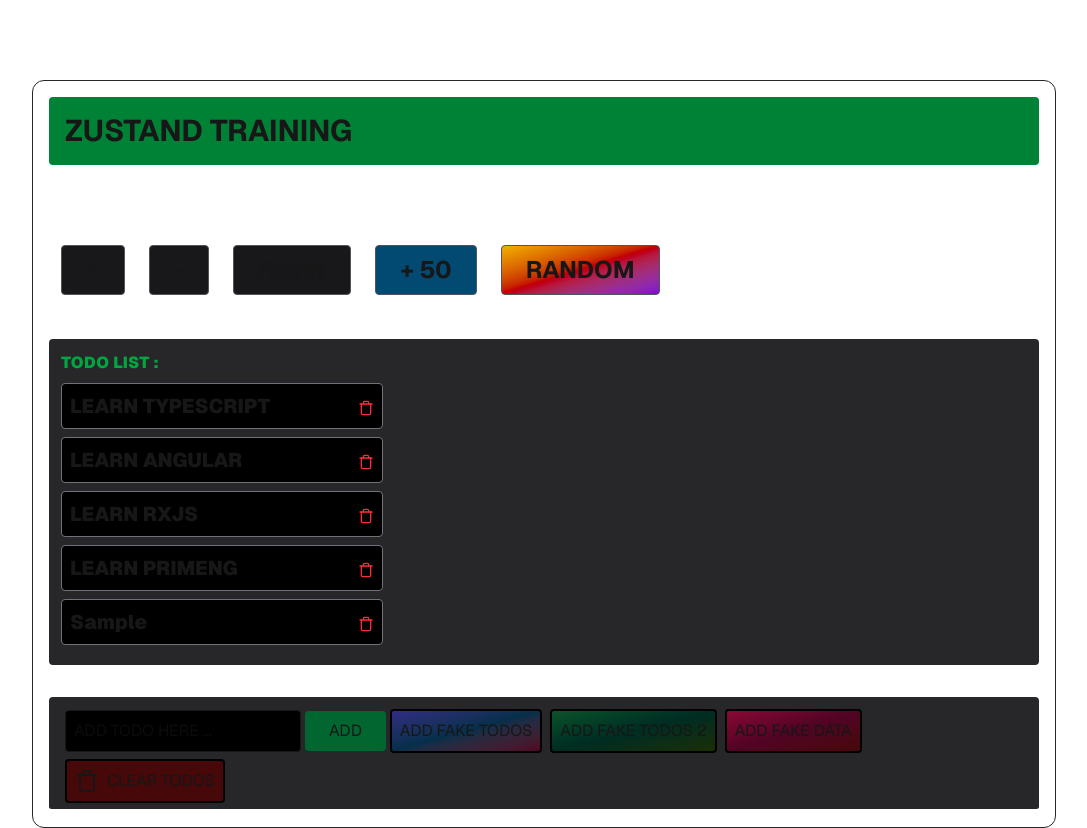
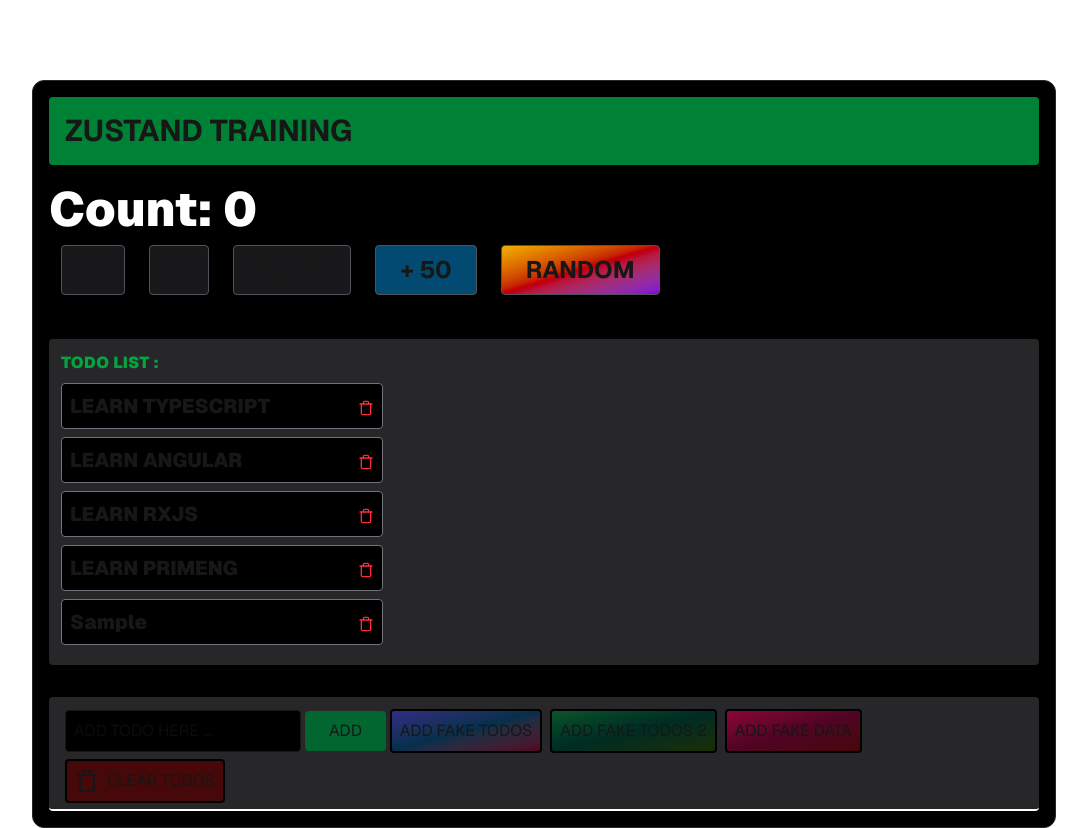
Before and after one commit to PouryaSoleimani/ZUSTAND, a Next.js app: page / in a window 1280 px wide. Both pictures are taken after typing "Sample" into the empty fields and a click on the button "ADD FAKE TODOS". Shown: the whole page, without its empty margins (96-1183 px from the left). Built offline with nearby package versions, Linux system fonts and the light colour scheme; no server answers.

Commit message:
ZUSTAND___AUTH

```diff
--- a/app/page.tsx
+++ b/app/page.tsx
@@ -4,7 +4,7 @@ import TodoList from "@/components/TodoList";
 
 export default function Home() {
   return (
-    <div className="flex flex-col gap-5 w-[80%] mx-auto justify-center mt-20 font-[family-name:var(--font-geist-sans)] border p-4 border-zinc-800 rounded-xl">
+    <div className="flex flex-col gap-5 w-[80%] mx-auto justify-center mt-20 font-[family-name:var(--font-geist-sans)] border p-4 border-zinc-800 rounded-xl bg-black">
       <h1 className="bg-green-700 text-3xl font-bold p-4 rounded">ZUSTAND TRAINING</h1>
       <Counter />
       <TodoList />
--- a/components/TodoList.tsx
+++ b/components/TodoList.tsx
@@ -13,10 +13,9 @@ function TodoList() {
             <h2 className='font-black tracking-wide text-green-600'>TODO LIST :</h2>
 
             {todos.map((todo: TodoType) => (
-                <li key={todo.id} className='bg-black p-2 rounded space-x-5 my-2 text-xl flex items-center justify-between w-1/3 font-black border border-zinc-500'>
+                <li key={todo.id} onClick={() => toggleTodo(todo.id)} className='bg-black p-2 rounded space-x-5 my-2 text-xl flex items-center justify-between w-1/3 font-black border border-zinc-500'>
                     <span
                         style={{ textDecoration: todo.isDone ? 'line-through' : 'none', cursor: 'pointer', opacity: todo.isDone ? "0.3" : "1" }}
-                        onClick={() => toggleTodo(todo.id)}
                     >
                         {todo.title.slice(0, 25)}
                     </span>
```
